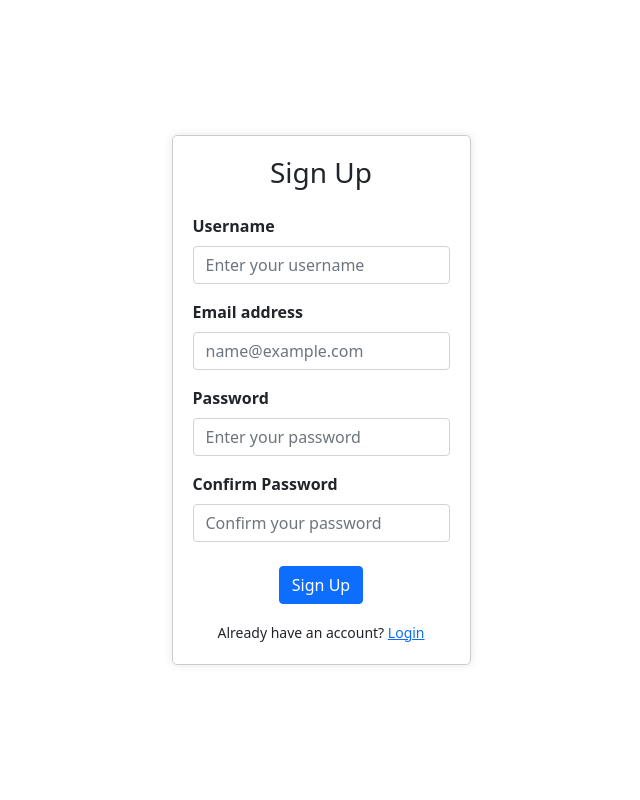
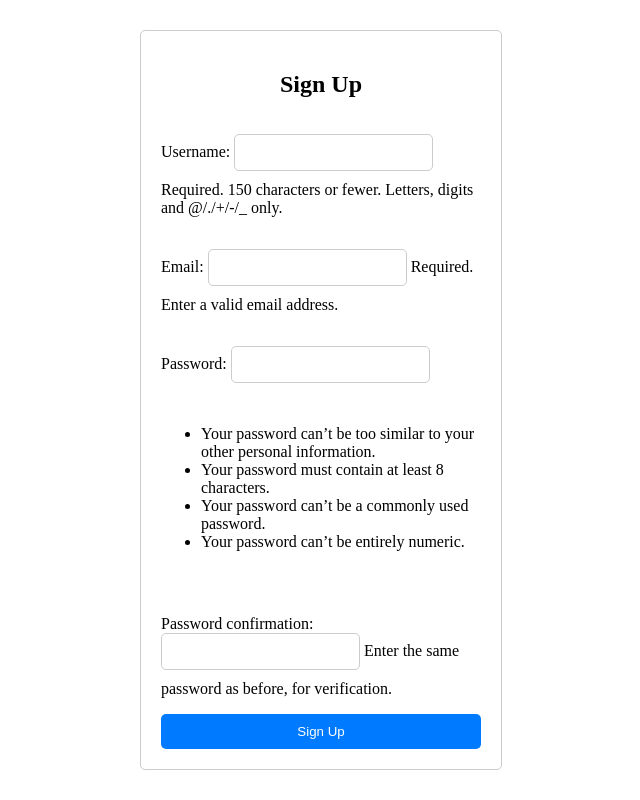
Before and after one commit to DevanSmith1999/PlateMatePos1, a Django app: page /signup/ in a window 1280 px wide. Shown: the whole page, without its empty margins (319-959 px from the left). Run offline with Django 5.2, Linux system fonts and the light colour scheme; some libraries are stand-ins or nearby versions.

Commit message:
Changed the UI of the login and signup page

```diff
--- a/users/forms.py
+++ b/users/forms.py
@@ -1,30 +1,19 @@
+# forms.py
+
 from django import forms
+from django.contrib.auth.forms import UserCreationForm
 from django.contrib.auth.models import User
 
-class SignUpForm(forms.Form):
-    username = forms.CharField(max_length=150)
-    email = forms.EmailField()
-    password = forms.CharField(widget=forms.PasswordInput)
-    confirm_password = forms.CharField(widget=forms.PasswordInput)
+class SignUpForm(UserCreationForm):
+    email = forms.EmailField(max_length=254, help_text='Required. Enter a valid email address.')
 
-    def clean_username(self):
-        username = self.cleaned_data['username']
-        if User.objects.filter(username=username).exists():
-            raise forms.ValidationError("Username is already taken.")
-        return username
+    class Meta:
+        model = User
+        fields = ('username', 'email', 'password1', 'password2')
 
-    def clean_confirm_password(self):
-        password = self.cleaned_data.get('password')
-        confirm_password = self.cleaned_data.get('confirm_password')
-
-        if password and confirm_password and password != confirm_password:
-            raise forms.ValidationError("Passwords do not match.")
-
-        return confirm_password
-
-    def save(self):
-        username = self.cleaned_data['username']
-        email = self.cleaned_data['email']
-        password = self.cleaned_data['password']
-        user = User.objects.create_user(username=username, email=email, password=password)
+    def save(self, commit=True):
+        user = super().save(commit=False)
+        user.email = self.cleaned_data['email']
+        if commit:
+            user.save()
         return user
--- a/users/templates/registration/signup.html
+++ b/users/templates/registration/signup.html
@@ -1,61 +1,59 @@
+<!-- signup.html -->
+
 <!DOCTYPE html>
 <html lang="en">
 <head>
     <meta charset="UTF-8">
     <meta name="viewport" content="width=device-width, initial-scale=1.0">
     <title>Sign Up</title>
-    <link href="https://stackpath.bootstrapcdn.com/bootstrap/5.1.3/css/bootstrap.min.css" rel="stylesheet">
     <style>
-        .signup-container {
+        body {
             display: flex;
             justify-content: center;
             align-items: center;
             height: 100vh;
+            margin: 0;
         }
         .signup-form {
-            max-width: 400px;
+            width: 320px;
+            padding: 20px;
             border: 1px solid #ccc;
             border-radius: 5px;
-            padding: 20px;
-            box-shadow: 0px 0px 10px rgba(0, 0, 0, 0.1);
+        }
+        .signup-form h2 {
+            text-align: center;
+        }
+        .signup-form form {
+            display: flex;
+            flex-direction: column;
+        }
+        .signup-form form input[type="text"],
+        .signup-form form input[type="email"],
+        .signup-form form input[type="password"] {
+            padding: 10px;
+            margin-bottom: 10px;
+            border-radius: 5px;
+            border: 1px solid #ccc;
+            outline: none;
+        }
+        .signup-form form button {
+            padding: 10px;
+            border: none;
+            border-radius: 5px;
+            background-color: #007bff;
+            color: #fff;
+            cursor: pointer;
         }
     </style>
 </head>
 <body>
-    <div class="signup-container">
-        <div class="signup-form">
-            <h3 class="text-center mb-4">Sign Up</h3>
-            {% if error_message %}
-                <div class="alert alert-danger" role="alert">
-                    {{ error_message }}
-                </div>
-            {% endif %}
-            <form method="POST">
-                {% csrf_token %}
-                <div class="mb-3">
-                    <label for="username" class="form-label fw-bold">Username</label>
-                    <input class="form-control" id="username" type="text" name="username" placeholder="Enter your username" required />
-                </div>
-                <div class="mb-3">
-                    <label for="email" class="form-label fw-bold">Email address</label>
-                    <input class="form-control" id="email" type="email" name="email" placeholder="name@example.com" required />
-                </div>
-                <div class="mb-3">
-                    <label for="password" class="form-label fw-bold">Password</label>
-                    <input class="form-control" id="password" type="password" name="password" placeholder="Enter your password" required />
-                </div>
-                <div class="mb-3">
-                    <label for="confirmPassword" class="form-label fw-bold">Confirm Password</label>
-                    <input class="form-control" id="confirmPassword" type="password" name="confirm_password" placeholder="Confirm your password" required />
-                </div>
-                <div class="d-flex align-items-center justify-content-center mt-4 mb-0">
-                    <button class="btn btn-primary btn-block" type="submit">Sign Up</button>
-                </div>
-            </form>
-            <div class="text-center mt-3">
-                <small>Already have an account? <a href="{% url 'login' %}">Login</a></small>
-            </div>
-        </div>
+    <div class="signup-form">
+        <h2>Sign Up</h2>
+        <form method="post">
+            {% csrf_token %}
+            {{ form.as_p }}
+            <button type="submit">Sign Up</button>
+        </form>
     </div>
 </body>
 </html>
--- a/users/views.py
+++ b/users/views.py
@@ -10,20 +10,11 @@ def home(request):
  return render(request, "PlateMate/home.html", {})
 
 def signup(request):
-    error_message = None
     if request.method == 'POST':
         form = SignUpForm(request.POST)
         if form.is_valid():
-            username = form.cleaned_data['username']
-            email = form.cleaned_data['email']
-            password = form.cleaned_data['password']
-            if User.objects.filter(username=username).exists():
-                error_message = "Username is already taken."
-            elif User.objects.filter(email=email).exists():
-                error_message = "Email address is already registered."
-            else:
-                user = User.objects.create_user(username=username, email=email, password=password)
-                return redirect('login')
+            form.save()
+            return redirect('login')
     else:
         form = SignUpForm()
-    return render(request, 'registration/signup.html', {'form': form, 'error_message': error_message})
+    return render(request, 'registration/signup.html', {'form': form})
```
Also changed, not shown: users/templates/registration/login.html (+36 -26 lines).
